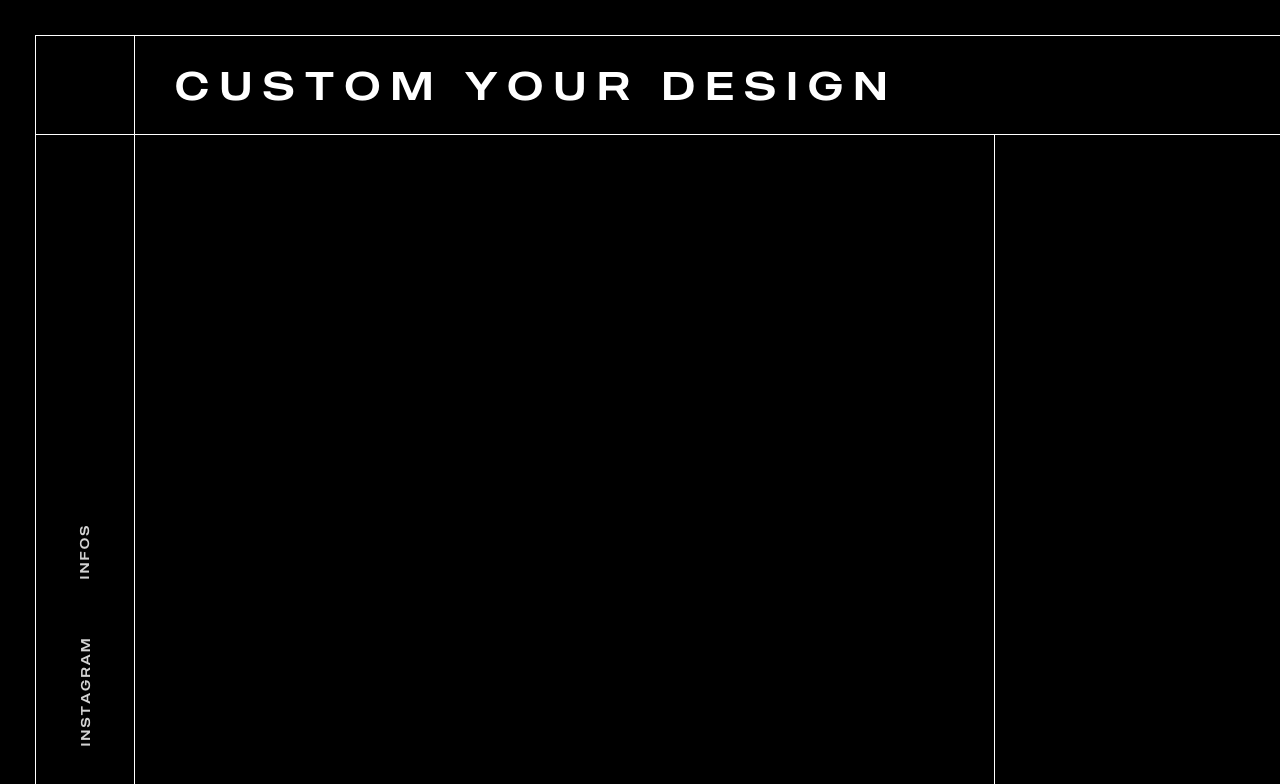
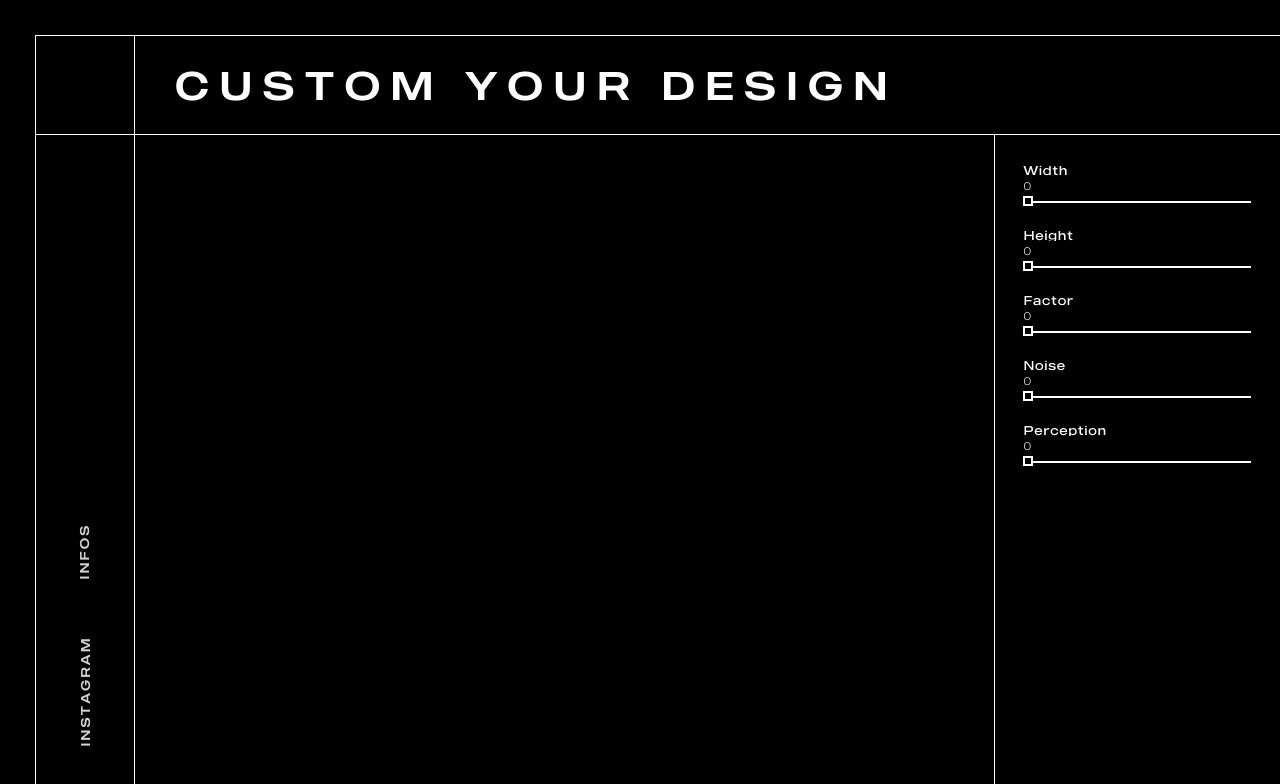
Before and after one commit to eythanSaillet/generative-tattoo, a React (Create React App) app: page /choose/1 in a window 1280 px wide. Shown: the top 784 px of the page. Built offline with nearby package versions, Linux system fonts and the light colour scheme; grey boxes are pictures that could not be loaded.

Commit message:
:sparkles: add trackbar component in custom page

```diff
--- /dev/null
+++ b/src/components/Main/Custom/Trackbar/index.js
@@ -0,0 +1,102 @@
+import React, { useState, useRef } from 'react'
+import styled from 'styled-components'
+
+import AnimatedText from '../../../utils/AnimatedText'
+
+const Container = styled.div`
+	width: 100%;
+	height: 65px;
+	display: flex;
+	flex-direction: column;
+	justify-content: flex-start;
+	align-items: center;
+	user-select: none;
+	.secondContainer {
+		width: 80%;
+		height: 47px;
+		display: flex;
+		flex-direction: column;
+		justify-content: space-between;
+		.barContainer {
+			height: 20px;
+			width: 100%;
+			display: flex;
+			align-items: center;
+			cursor: pointer;
+			.bar {
+				position: relative;
+				height: 2px;
+				width: 100%;
+				background: var(--white);
+				.tracker {
+					width: 10px;
+					height: 10px;
+					position: absolute;
+					top: 0;
+					background: var(--black);
+					border: solid 2px var(--white);
+					transform: translate(0, -50%);
+					pointer-events: none;
+					span {
+						position: absolute;
+						top: 50%;
+						left: 50%;
+						font-size: 11px;
+						font-family: 'Made Outer Sans Thin';
+						letter-spacing: 2px;
+						transform: translate(-50%, -160%);
+					}
+				}
+			}
+		}
+	}
+`
+
+export default function Trackbar({ text }) {
+	const [position, setPosition] = useState(0)
+	const [isClicked, setIsClicked] = useState(false)
+
+	const barRef = useRef(null)
+
+	window.addEventListener('mouseup', () => {
+		setIsClicked(false)
+	})
+
+	return (
+		<Container
+			onMouseMove={(e) => {
+				if (isClicked) {
+					const targetRect = barRef.current.getBoundingClientRect()
+					let x = e.clientX - targetRect.left - 5
+					if (x < 0) x = 0
+					if (x > targetRect.width - 10) x = targetRect.width - 10
+					setPosition(x)
+				}
+			}}
+		>
+			<div className="secondContainer">
+				<AnimatedText text={text} type="trackbarText" stagger={0.03} delay={0} hover={false}></AnimatedText>
+				<div
+					className="barContainer"
+					onMouseDown={(e) => {
+						setIsClicked(true)
+
+						const targetRect = e.target.getBoundingClientRect()
+						const x = e.clientX - targetRect.left - 5
+						setPosition(x)
+					}}
+					onMouseUp={() => {
+						setIsClicked(false)
+					}}
+					ref={barRef}
+				>
+					<div className="bar">
+						<div className="tracker" style={{ left: position }}>
+							<span>{Math.round(position)}</span>
+						</div>
+					</div>
+				</div>
+			</div>
+		</Container>
+	)
+}
--- a/src/components/Main/Custom/index.js
+++ b/src/components/Main/Custom/index.js
@@ -1,5 +1,7 @@
 import React from 'react'
 import styled from 'styled-components'
+
+import Trackbar from './Trackbar/index'
 
 const Container = styled.div`
 	width: 100%;
@@ -17,6 +19,10 @@ const Container = styled.div`
 	.rightContainer {
 		width: calc(25% - var(--menuLineSize));
 		height: 100%;
+		display: flex;
+		flex-direction: column;
+		align-items: center;
+		padding-top: 30px;
 	}
 `
 
@@ -25,7 +31,13 @@ export default function Custom() {
 		<Container>
 			<div className="leftContainer"></div>
 			<div className="line"></div>
-			<div className="rightContainer"></div>
+			<div className="rightContainer">
+				<Trackbar text="Width" />
+				<Trackbar text="Height" />
+				<Trackbar text="Factor" />
+				<Trackbar text="Noise" />
+				<Trackbar text="Perception" />
+			</div>
 		</Container>
 	)
 }
--- a/src/components/utils/AnimatedText.js
+++ b/src/components/utils/AnimatedText.js
@@ -62,6 +62,14 @@ const Text = styled.div`
 			font-size: 0.8em;
 			line-height: 11px;
 			padding: 0 0.5px;
+		}
+		.trackbarText {
+			height: 11px;
+			color: var(--white);
+			font-family: 'Made Outer Sans Light';
+			font-size: 0.8em;
+			line-height: 11px;
+			padding: 0 0.3px;
 		}
 	}
 	transform: ${(props) => (props.type === 'navLink' ? 'rotate(-90deg)' : 'rotate(0)')};
```
